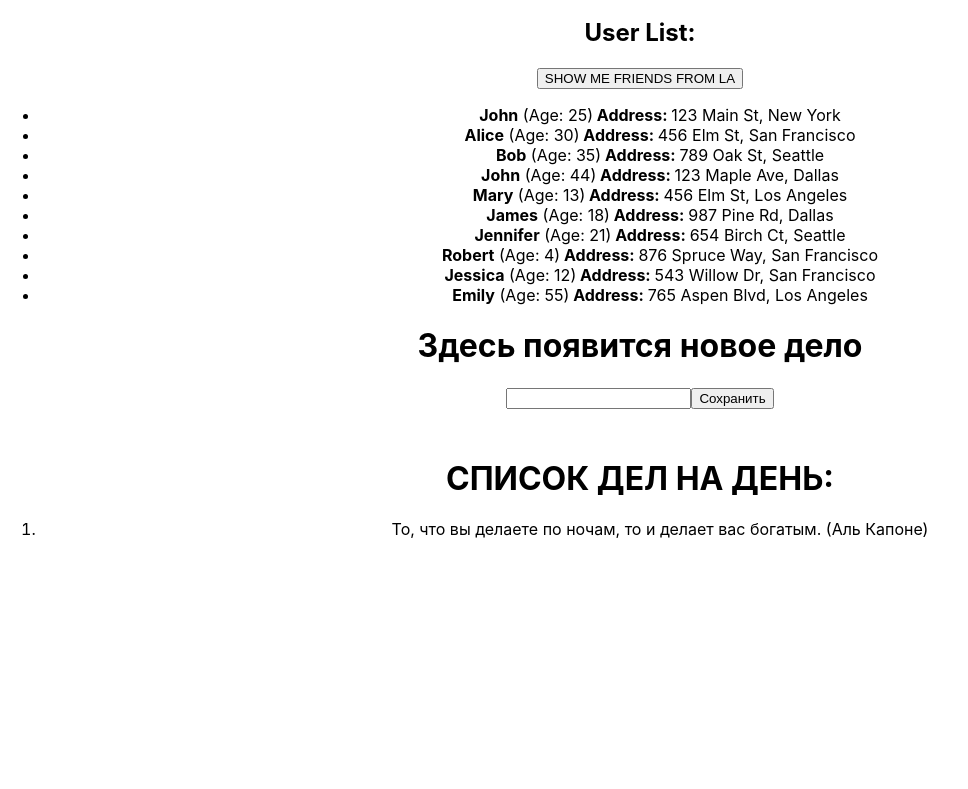
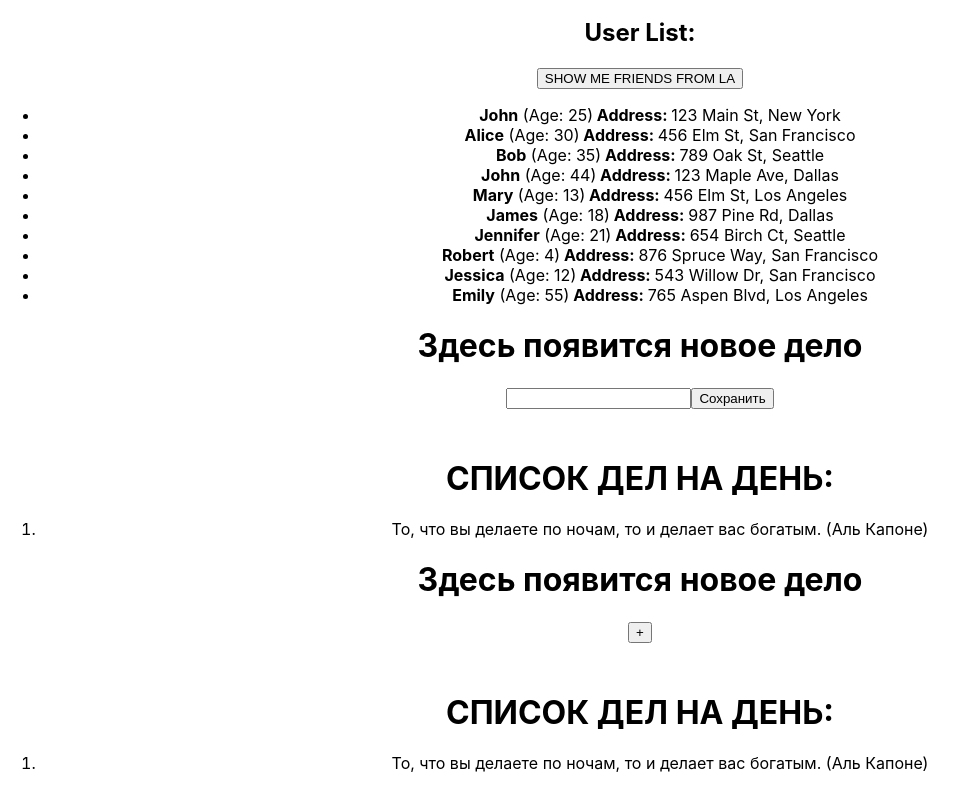
Before and after one commit to lopatop/homework-front-main, a React (Create React App) app: page / in a window 1280 px wide. Shown: the part 271-1060 px from the top of the page, without its empty margins (0-968 px from the left). Before the commit the page ends 826 px from the top, so only its background shows below. Built offline with nearby package versions, Linux system fonts and the light colour scheme.

Commit message:
change HW4

```diff
--- a/src/HW/4/HW4.tsx
+++ b/src/HW/4/HW4.tsx
@@ -26,27 +26,27 @@ export const HW4 = () => {
 
   return (
     <div id={'hw04'}>
-      {/*{currentText ? (*/}
-      {/*  <h1 id={'hw04-text'}>{currentText}</h1>*/}
-      {/*) : (*/}
-      {/*  <h1 id={'hw04-default-text'}>Здесь появится новое дело</h1>*/}
-      {/*)}*/}
+      {currentText ? (
+        <h1 id={'hw04-text'}>{currentText}</h1>
+      ) : (
+        <h1 id={'hw04-default-text'}>Здесь появится новое дело</h1>
+      )}
 
-      {/*<Input НЕ ХВАТАЕТ АРГУМЕНТОВ />*/}
+      <Input currentText={currentText} setCurrentText={setCurrentText} />
 
-      {/*<Button НЕ ХВАТАЕТ АРГУМЕНТОВ />*/}
+      <Button callBack={handleSave} name={'+'}/>
 
-      {/*<h1 style={{ marginTop: '50px' }}>СПИСОК ДЕЛ НА ДЕНЬ:</h1>*/}
+      <h1 style={{ marginTop: '50px' }}>СПИСОК ДЕЛ НА ДЕНЬ:</h1>
 
-      {/*<ol id={'hw04-tasks'}>*/}
-      {/*  {texts.map((el, index) => {*/}
-      {/*    return (*/}
-      {/*      <li key={index} id={`hw04-task-${index}`} className={ЕСЛИ ЧЕТН ? S.chetNechet : ''}>*/}
-      {/*        {el}*/}
-      {/*      </li>*/}
-      {/*    );*/}
-      {/*  })}*/}
-      {/*</ol>*/}
+      <ol id={'hw04-tasks'}>
+        {texts.map((el, index) => {
+          return (
+            <li key={index} id={`hw04-task-${index}`} className={index%2 ? 'chetNechet' : ''}>
+              {el}
+            </li>
+          );
+        })}
+      </ol>
     </div>
   );
 };
```
